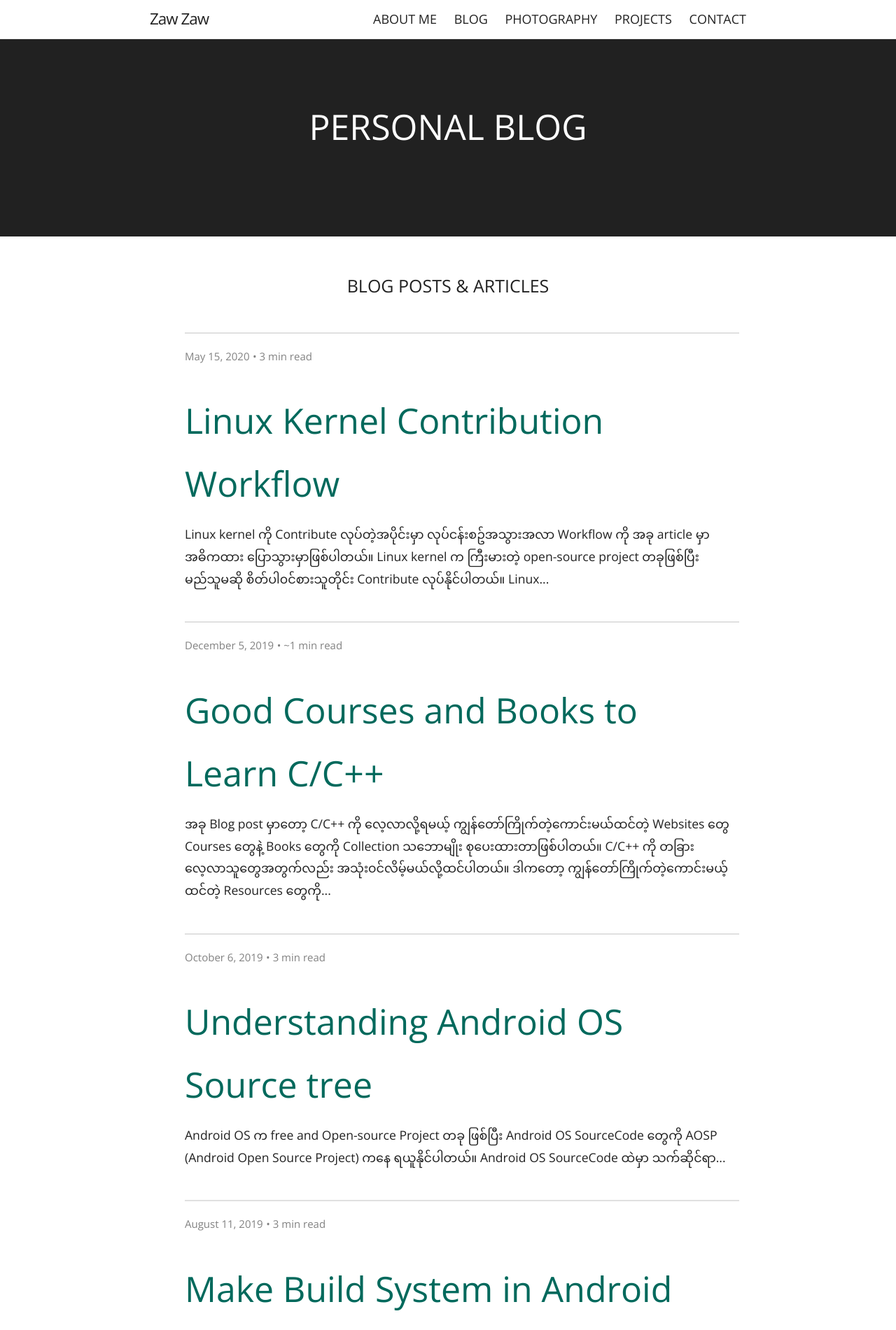
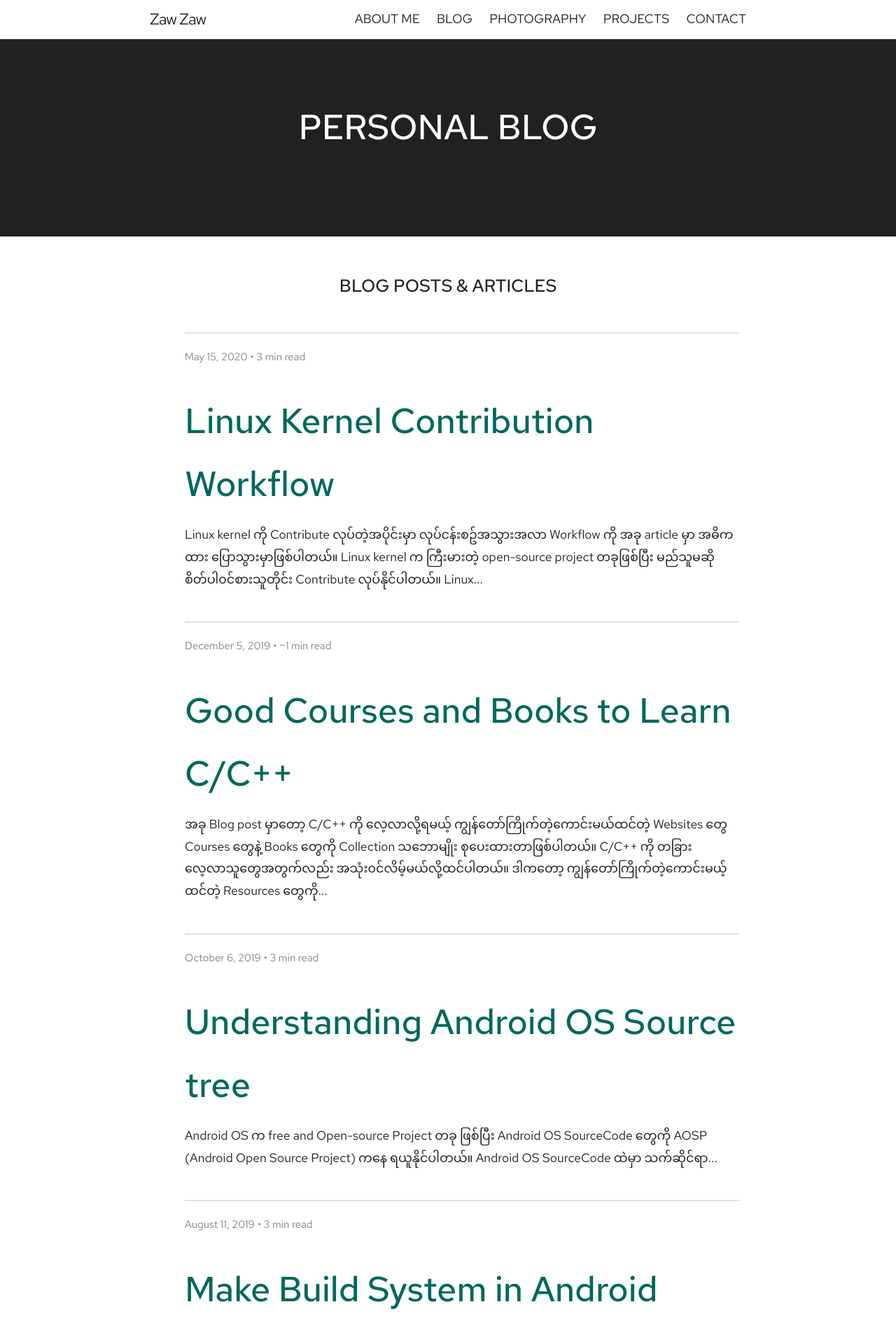
Before and after one commit to zawzaww/zawzaww.github.io, a Jekyll site: the page built from blog/index.html, in a window 1280 px wide. Shown: the top 1901 px of the page at 70% size. Built offline with Jekyll 4.4.1, drawn with Linux system fonts in a browser that asks for light colours; the list of posts is cut into pages by our own code.

Commit message:
_layouts: _sass: Change web font style to Red Hat Text

```diff
--- a/_layouts/default.html
+++ b/_layouts/default.html
@@ -55,7 +55,7 @@
     <link rel="icon" type="image/png" href="https://s20.postimg.cc/lie7on02l/purez.png">
     <meta name="robots" content="noarchive">
 
-    <link href="https://fonts.googleapis.com/css2?family=Open+Sans&display=swap" rel='stylesheet' type='text/css'>
+    <link href="https://fonts.googleapis.com/css2?family=Red+Hat+Text:wght@400;500;700&display=swap" rel="stylesheet" type='text/css'>
     <link rel="stylesheet" href="{{ '/assets/css/style.css?v=' | append: site.github.build_revision | relative_url }}">
   </head>
 
--- a/_sass/blog/_layout.scss
+++ b/_sass/blog/_layout.scss
@@ -158,7 +158,7 @@
 .post-link {
   display: block;
   font-size: 50px;
-  font-weight: normal;
+  font-weight: 500;
 
   @include large {
     font-size: 50px;
--- a/_sass/jekyll-theme-cayman-blog.scss
+++ b/_sass/jekyll-theme-cayman-blog.scss
@@ -28,7 +28,7 @@
 body {
   padding: 0;
   margin: 0;
-  font-family: "Notosan Myanmar", "Open Sans", "Helvetica Neue", Helvetica, Arial, sans-serif;
+  font-family: "Red Hat Text", "Helvetica Neue", Helvetica, Arial, sans-serif;
   font-size: 18px;
   font-weight: normal;
   line-height: 1.8;
@@ -122,9 +122,9 @@
 
 .project-name {
   margin-top: 0;
-  font-family: "Notosan Myanmar", "Open Sans", "Helvetica Neue", Helvetica, Arial, sans-serif;
+  font-family: "Red Hat Text", "Helvetica Neue", Helvetica, Arial, sans-serif;
   font-size:  50px;
-  font-weight: normal;
+  font-weight: 500;
   margin-bottom: 0.1rem;
 
   @include large {
--- a/_sass/normalize.scss
+++ b/_sass/normalize.scss
@@ -134,18 +134,18 @@
 
 h1 {
   font-size: 42px;
-  font-weight: normal;
+  font-weight: 500;
   margin: 0.67em 0;
 }
 
 h2 {
   font-size: 35px;
-  font-weight: normal;
+  font-weight: 500;
 }
 
 h3 {
   font-size: 25px;
-  font-weight: normal;
+  font-weight: 500;
 }
 
 /**
```
